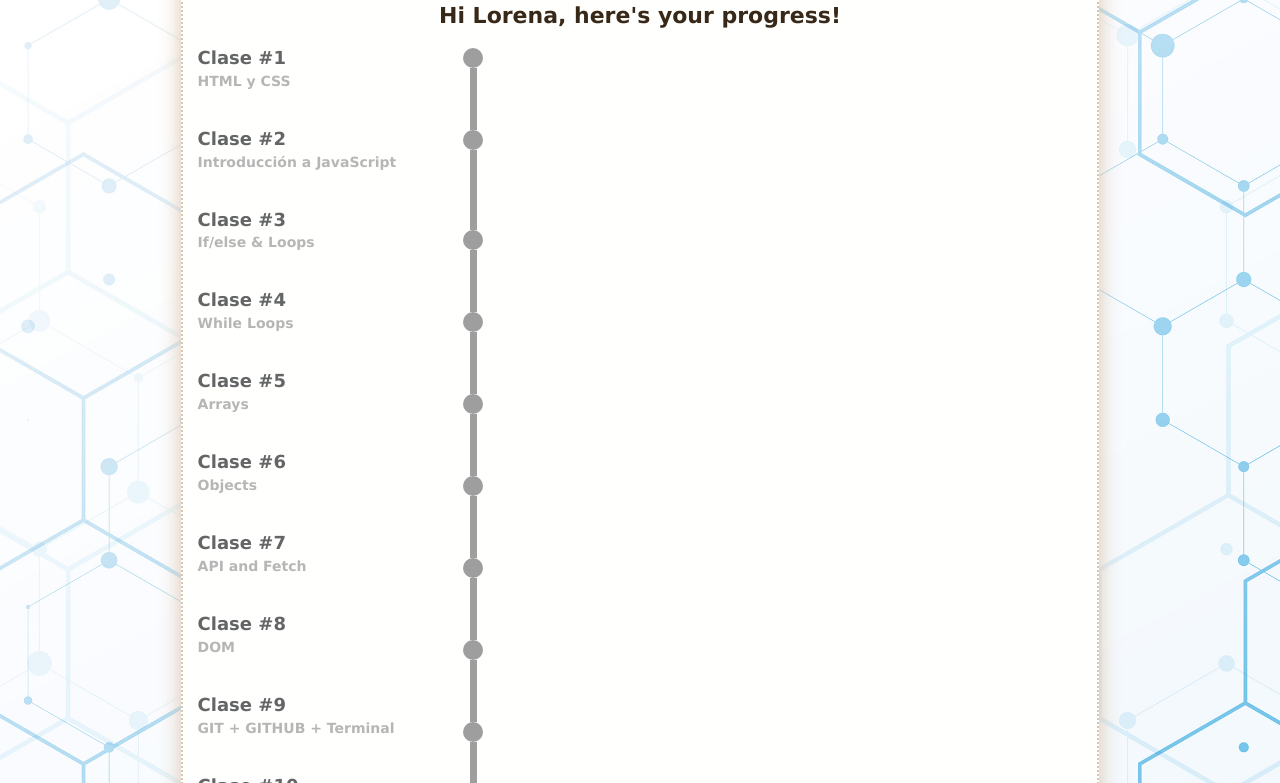
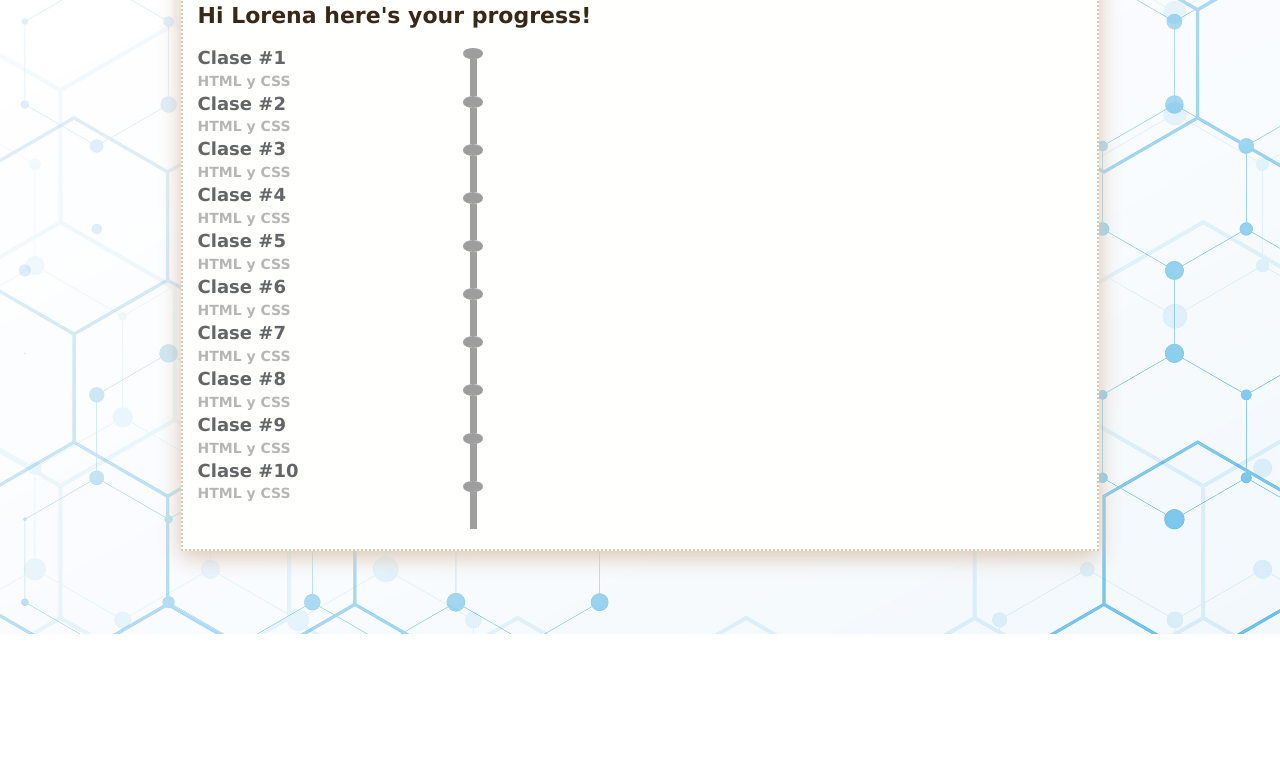
Before and after one commit to Lgarciac24/Project1, a plain HTML site: page index.html in a window 1280 px wide. Shown: the part 166-949 px from the top of the page. After the commit the page ends 800 px from the top, so only its background shows below. Drawn offline with Linux system fonts and the light colour scheme.

Commit message:
Review w/ Sebastian

```diff
--- a/scripts.js
+++ b/scripts.js
@@ -1,18 +1,252 @@
+const data = [
+    {
+        title: "Clase #1",
+        subtitle: "HTML & CSS",
+        mainTitle: "Bienvenido a tu primera clase. ¿Estás listo? 🤘",
+        introText: "En esta clase aprenderás los conocimientos básicos de HTML y CSS",
+        homework: "Tarea: duplicar la página de Duolingo con todos los conocimientos adquiridos en esta clase.",
+        activa:false,
+        links: [
+            {
+                title: "Lista de tags en HTML",
+                URL: "https://www.w3schools.com/tags/default.asp"
+            },
+            {
+                title: "Duolingo",
+                URL: "https://www.duolingo.com/"
+            }
+
+        ],
+
+
+
+
+    },
+    {
+        title: "Clase #2",
+        subtitle: "HTML & CSS",
+        mainTitle: "Bienvenido a tu primera clase. ¿Estás listo? 🤘",
+        introText: "En esta clase aprenderás los conocimientos básicos de HTML y CSS",
+        homework: "Tarea: duplicar la página de Duolingo con todos los conocimientos adquiridos en esta clase.",
+        activa:false,
+        links: [
+            {
+                title: "Lista de tags en HTML",
+                URL: "https://www.w3schools.com/tags/default.asp"
+            },
+            {
+                title: "Duolingo",
+                URL: "https://www.duolingo.com/"
+            }
+
+        ]
+
+
+
+    },
+    {
+        title: "Clase #3",
+        subtitle: "HTML & CSS",
+        mainTitle: "Bienvenido a tu primera clase. ¿Estás listo? 🤘",
+        introText: "En esta clase aprenderás los conocimientos básicos de HTML y CSS",
+        homework: "Tarea: duplicar la página de Duolingo con todos los conocimientos adquiridos en esta clase.",
+        activa:false,
+        links: [
+            {
+                title: "Lista de tags en HTML",
+                URL: "https://www.w3schools.com/tags/default.asp"
+            },
+            {
+                title: "Duolingo",
+                URL: "https://www.duolingo.com/"
+            }
+
+        ]
+
+
+
+    },
+    {
+        title: "Clase #4",
+        subtitle: "HTML & CSS",
+        mainTitle: "Bienvenido a tu primera clase. ¿Estás listo? 🤘",
+        introText: "En esta clase aprenderás los conocimientos básicos de HTML y CSS",
+        homework: "Tarea: duplicar la página de Duolingo con todos los conocimientos adquiridos en esta clase.",
+        activa:false,
+        links: [
+            {
+                title: "Lista de tags en HTML",
+                URL: "https://www.w3schools.com/tags/default.asp"
+            },
+            {
+                title: "Duolingo",
+                URL: "https://www.duolingo.com/"
+            }
+
+        ]
+
+
+
+    },
+    {
+        title: "Clase #5",
+        subtitle: "HTML & CSS",
+        mainTitle: "Bienvenido a tu primera clase. ¿Estás listo? 🤘",
+        introText: "En esta clase aprenderás los conocimientos básicos de HTML y CSS",
+        homework: "Tarea: duplicar la página de Duolingo con todos los conocimientos adquiridos en esta clase.",
+        activa:false,
+        links: [
+            {
+                title: "Lista de tags en HTML",
+                URL: "https://www.w3schools.com/tags/default.asp"
+            },
+            {
+                title: "Duolingo",
+                URL: "https://www.duolingo.com/"
+            }
+
+        ]
+
+
+
+    },
+    {
+        title: "Clase #6",
+        subtitle: "HTML & CSS",
+        mainTitle: "Bienvenido a tu primera clase. ¿Estás listo? 🤘",
+        introText: "En esta clase aprenderás los conocimientos básicos de HTML y CSS",
+        homework: "Tarea: duplicar la página de Duolingo con todos los conocimientos adquiridos en esta clase.",
+        activa:false,
+        links: [
+            {
+                title: "Lista de tags en HTML",
+                URL: "https://www.w3schools.com/tags/default.asp"
+            },
+            {
+                title: "Duolingo",
+                URL: "https://www.duolingo.com/"
+            }
+
+        ]
+
+
+
+    },
+    {
+        title: "Clase #7",
+        subtitle: "HTML & CSS",
+        mainTitle: "Bienvenido a tu primera clase. ¿Estás listo? 🤘",
+        introText: "En esta clase aprenderás los conocimientos básicos de HTML y CSS",
+        homework: "Tarea: duplicar la página de Duolingo con todos los conocimientos adquiridos en esta clase.",
+        activa:false,
+        links: [
+            {
+                title: "Lista de tags en HTML",
+                URL: "https://www.w3schools.com/tags/default.asp"
+            },
+            {
+                title: "Duolingo",
+                URL: "https://www.duolingo.com/"
+            }
+
+        ]
+
+
+
+    },
+    {
+        title: "Clase #8",
+        subtitle: "HTML & CSS",
+        mainTitle: "Bienvenido a tu primera clase. ¿Estás listo? 🤘",
+        introText: "En esta clase aprenderás los conocimientos básicos de HTML y CSS",
+        homework: "Tarea: duplicar la página de Duolingo con todos los conocimientos adquiridos en esta clase.",
+        activa:false,
+        links: [
+            {
+                title: "Lista de tags en HTML",
+                URL: "https://www.w3schools.com/tags/default.asp"
+            },
+            {
+                title: "Duolingo",
+                URL: "https://www.duolingo.com/"
+            }
+
+        ]
+
+
+
+    },
+    {
+        title: "Clase #9",
+        subtitle: "HTML & CSS",
+        mainTitle: "Bienvenido a tu primera clase. ¿Estás listo? 🤘",
+        introText: "En esta clase aprenderás los conocimientos básicos de HTML y CSS",
+        homework: "Tarea: duplicar la página de Duolingo con todos los conocimientos adquiridos en esta clase.",
+        activa:false,
+        links: [
+            {
+                title: "Lista de tags en HTML",
+                URL: "https://www.w3schools.com/tags/default.asp"
+            },
+            {
+                title: "Duolingo",
+                URL: "https://www.duolingo.com/"
+            }
+
+        ]
+
+
+
+    },
+    {
+        title: "Clase #10",
+        subtitle: "HTML & CSS",
+        mainTitle: "Bienvenido a tu primera clase. ¿Estás listo? 🤘",
+        introText: "En esta clase aprenderás los conocimientos básicos de HTML y CSS",
+        homework: "Tarea: duplicar la página de Duolingo con todos los conocimientos adquiridos en esta clase.",
+        activa:false,
+        links: [
+            {
+                title: "Lista de tags en HTML",
+                URL: "https://www.w3schools.com/tags/default.asp"
+            },
+            {
+                title: "Duolingo",
+                URL: "https://www.duolingo.com/"
+            }
+
+        ]
+
+
+
+    },
+
+];
+
+const studentInfo = {
+    name: "Lorena",
+}
+
+
+
+// We are getting the body
 let body = document.getElementById("body");
 
-
-let div1 = document.createElement("div");
-div1.className = "div1"
-
+// Creating the Div for the cointainer
+let container = document.createElement("div");
+// This is the class name for the container
+container.className = "container"
+
+//
 let imgLogo = document.createElement("img")
 imgLogo.src = "Image/logo.png";
 imgLogo.className = "imageLogo";
-div1.appendChild(imgLogo)
-body.appendChild(div1)
+container.appendChild(imgLogo)
+body.appendChild(container)
 
 let h1text = document.createElement("h1");
-h1text.innerText = "Hi Lorena, here's your progress!";
-div1.appendChild(h1text)
+h1text.innerText = "Hi " + studentInfo.name + " here's your progress!";
+container.appendChild(h1text)
 
 let div2 = document.createElement("div");
 div2.className = "div2"
@@ -22,7 +256,7 @@ body.appendChild(div2)
 let div21 = document.createElement("div")
 div21.className = "column1"
 
-    let div211 =document.createElement("div")
+let div211 = document.createElement("div")
 div211.className = "div211"
 div2.appendChild(div21)
 div21.appendChild(div211)
@@ -32,18 +266,26 @@ div21.className = "column1"
 div22.setAttribute("id", "div22vacio")
 
 
+let divfiguras = document.createElement("div");
+divfiguras.className = "divfiguras"
+
+
+
+for (let i = 0; i < data.length; i++) {
+    const element = data[i];
+
+
+
     let h2text1 = document.createElement("h2")
-    h2text1.innerText = "Clase #1"
+    h2text1.innerText = element.title
     h2text1.className = "h2text1"
 
-    let h3text1= document.createElement("h3");
+    let h3text1 = document.createElement("h3");
     h3text1.innerText = "HTML y CSS"
     h3text1.className = "h3text1"
     div211.appendChild(h2text1)
     div211.appendChild(h3text1)
 
-    let divfiguras = document.createElement("div");
-    divfiguras.className = "divfiguras"
 
     let divcircle1 = document.createElement("div");
     divcircle1.className = "circulo"
@@ -55,117 +297,29 @@ div21.className = "column1"
     divfiguras.appendChild(divcircle1)
     divfiguras.appendChild(divline1)
 
-        let divcircle2 = document.createElement("div");
-        divcircle2.className = "circulo"
-
-        divfiguras.appendChild(divcircle2)
-
-       let divline2 = document.createElement("div");
-        divline2.className = "line2"
-
-        let divcircle3 = document.createElement("div");
-        divcircle3.className = "circulo"
-
-        divfiguras.appendChild(divline2)
-        divfiguras.appendChild(divcircle3)
-
-        let divline3 = document.createElement("div");
-        divline3.className = "line3"
-
-
-
-        let divcircle4 = document.createElement("div");
-        divcircle4.className = "circulo"
-
-        divfiguras.appendChild(divline3)
-        divfiguras.appendChild(divcircle4)
-
-        let divline4 = document.createElement("div");
-        divline4.className = "line4"
-
-
-        let divcircle5 = document.createElement("div");
-        divcircle5.className = "circulo"
-
-        divfiguras.appendChild(divline4)
-        divfiguras.appendChild(divcircle5)
-
-        let divline5 = document.createElement("div");
-        divline5.className = "line5"
-
-
-        let divcircle6 = document.createElement("div");
-        divcircle6.className = "circulo"
-
-        divfiguras.appendChild(divline5)
-        divfiguras.appendChild(divcircle6)
-
-        let divline6 = document.createElement("div");
-        divline6.className = "line6"
-
-
-        let divcircle7 = document.createElement("div");
-        divcircle7.className = "circulo"
-
-        divfiguras.appendChild(divline6)
-        divfiguras.appendChild(divcircle7)
-
-        let divline7 = document.createElement("div");
-        divline7.className = "line7"
-
-
-        let divcircle8 = document.createElement("div");
-        divcircle8.className = "circulo"
-
-        divfiguras.appendChild(divline7)
-        divfiguras.appendChild(divcircle8)
-
-        let divline8 = document.createElement("div");
-        divline8.className = "line8"
-
-
-        let divcircle9 = document.createElement("div");
-        divcircle9.className = "circulo"
-
-        divfiguras.appendChild(divline8)
-        divfiguras.appendChild(divcircle9)
-
-
-        let divline9 = document.createElement("div");
-        divline9.className = "line9"
-
-
-        let divcircle10 = document.createElement("div");
-        divcircle10.className = "circulo"
-
-        divfiguras.appendChild(divline9)
-        divfiguras.appendChild(divcircle10)
-
-
-    // let div21path = document.createElement("div")
-    // div21path.className ="div21path"
-    // let pathline = document.createElement("svg")
-    // pathline.className = "svgfield"
-    // let circle = document.createElement("circle")
-    // circle.className = "svgcircle"
-
-    // pathline.setAttribute('width', '200')
-    // pathline.setAttribute('height', '200')
-
-    // circle.setAttribute('cx', '30')
-    // circle.setAttribute('cy', '10')
-    // circle.setAttribute('r', '10')
-
-    // div2.appendChild(div21path)
-    // div21path.appendChild(pathline)
-    // pathline.appendChild(circle)
-
-    let activa = false;
-
-        h2text1.onclick = function (){
-
-
-                          if(!activa){
+
+    h2text1.onclick = function () {
+
+
+        if (!element.activa) {
+            div22.innerHTML = "";
+
+           let listaActivateLinks = document.getElementsByClassName("activatedh2");
+
+           console.log(listaActivateLinks)
+
+           for (let j = 0; j < listaActivateLinks.length; j++) {
+               const element = listaActivateLinks[j];
+               element.classList = "h2text1";
+
+
+           }
+
+           for (let k = 0; k < data.length; k++) {
+               const element = data[k];
+               element.activa = false;
+
+           }
 
             h2text1.className = "activatedh2"
             h3text1.className = "activatedh3"
@@ -173,11 +327,11 @@ div21.className = "column1"
             divcircle1.className = "circulo1"
 
             let h3subtitle = document.createElement("h3");
-                    h3subtitle.innerText = "Bienvenido a tu primera clase. ¿Estás listo? 🤘";
+            h3subtitle.innerText = element.title;
             h3subtitle.className = "h3subtitle"
             let ptext = document.createElement("p")
-                    ptext.innerText=" En esta clase aprenderás los conocimientos básicos de HTML y CSS";
-                    ptext.className ="ptext"
+            ptext.innerText = " En esta clase aprenderás los conocimientos básicos de HTML y CSS";
+            ptext.className = "ptext"
             let ptext2 = document.createElement("p")
             ptext2.innerText = "Tarea: duplicar la página de Duolingo con todos los conocimientos adquiridos en esta clase.";
             ptext2.className = "ptext2"
@@ -206,7 +360,7 @@ div21.className = "column1"
             div2241.className = "div2241"
 
             let a1 = document.createElement("a")
-                        a1.href= "https://www.w3schools.com/tags/default.asp"
+            a1.href = "https://www.w3schools.com/tags/default.asp"
             a1.target = "blank"
             let imglist = document.createElement("img")
             imglist.src = "Image/list-icon.png"
@@ -240,20 +394,22 @@ div21.className = "column1"
             a2.appendChild(homeworkimg)
             a2.appendChild(ptextbuttons2)
 
-                    activa = true
-
-        }  else{
+            element.activa = true
+
+        } else {
             h2text1.className = "h2text1"
             h3text1.className = "h3text1"
-            activa = false
-            divagain = document.getElementById("div22vacio").innerHTML = "";
-
-
-
-        }
-
-
-        }
+            element.activa = false
+
+            div22.innerHTML = " "
+
+
+        }
+
+
+    }
+}
+        /*
 // Clase 2
 
 let div212 = document.createElement("div")
@@ -1423,3 +1579,5 @@ let alertadiv = document.createElement("div")
 // h2text9mas1.mouseout = function(){
 //     div219mas1 = ""
 //}
+
+*/
--- a/styles.css
+++ b/styles.css
@@ -93,7 +93,9 @@ p {
       justify-content: flex-start;
       flex-direction: column ;
       align-items: center;
+      width: 20px;
       padding: 5px 0;
+      height: 481px;
   }
 
   .circulo {
```
Lines whose indentation alone changed are shown as unchanged.
